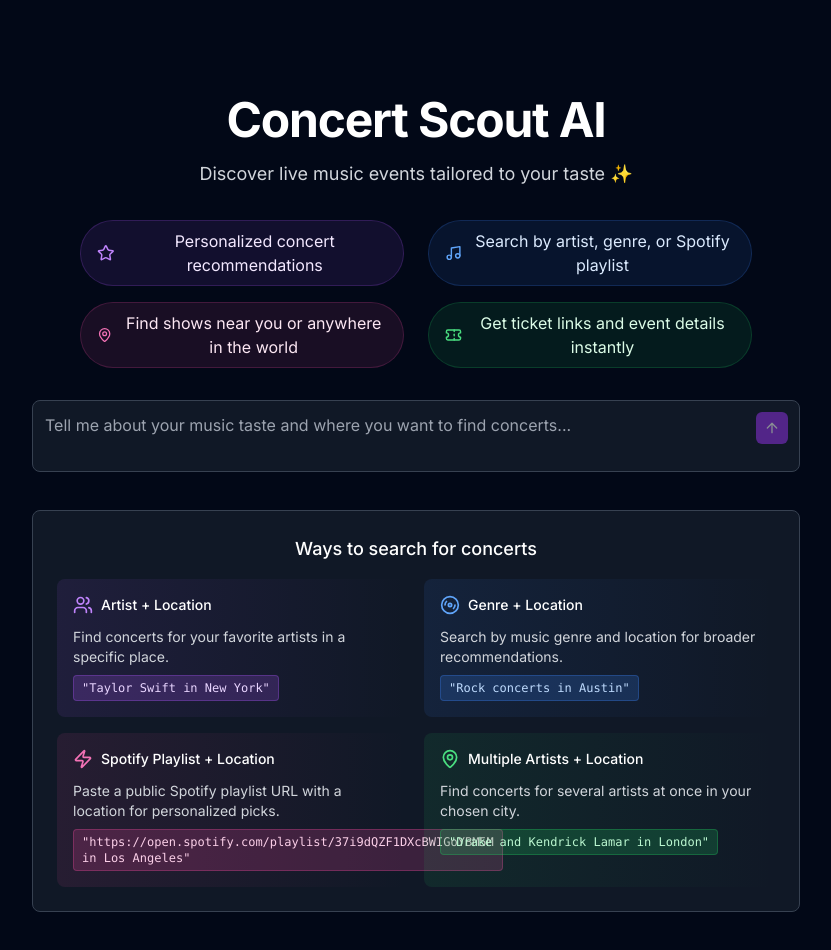
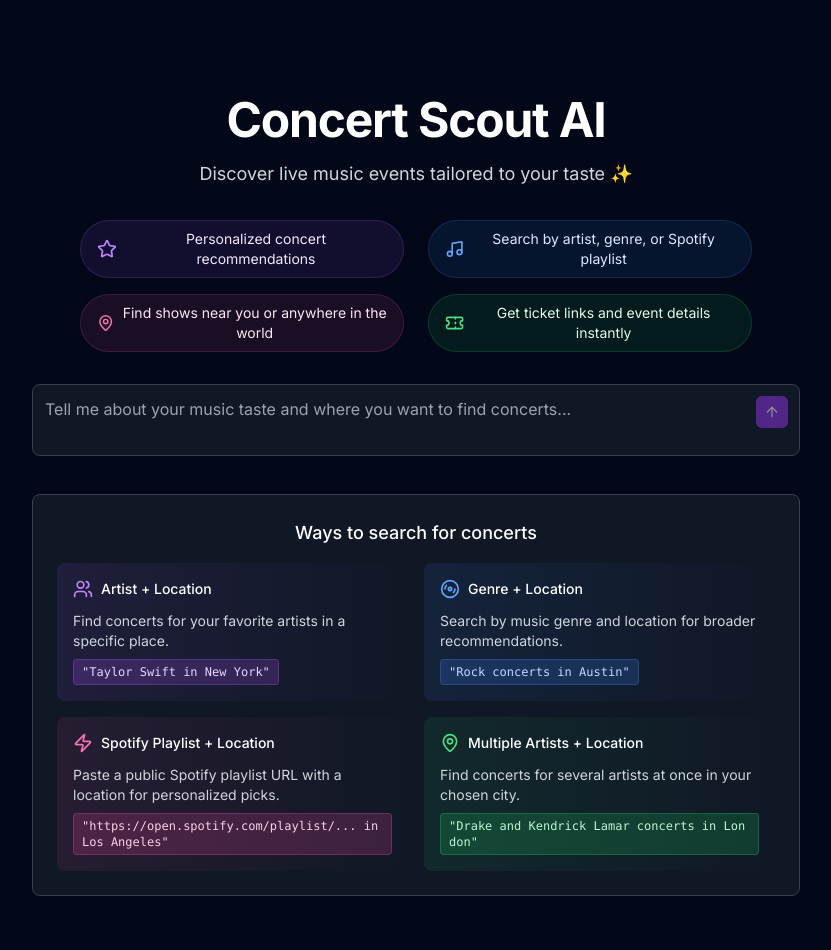
Before and after one commit to athervvidhate/ConcertScoutAI, a Next.js app in the folder frontend/: page / in a window 1280 px wide. Shown: the top 950 px of the page, without its empty margins (224-1055 px from the left). Built offline with nearby package versions, Linux system fonts and the light colour scheme.

Commit message:
fixed instructions wrapping

```diff
--- a/frontend/components/instructions.tsx
+++ b/frontend/components/instructions.tsx
@@ -11,19 +11,19 @@ export function Instructions({ type }: InstructionsProps) {
         <div className="grid grid-cols-1 sm:grid-cols-2 gap-x-6 gap-y-4 max-w-2xl mx-auto">
           <div className="flex items-center gap-2 bg-purple-500/10 border border-purple-500/20 rounded-full px-4 py-2">
             <Star className="h-5 w-5 text-purple-400" />
-            <span className="text-purple-100">Personalized concert recommendations</span>
+            <span className="text-purple-100 text-sm">Personalized concert recommendations</span>
           </div>
           <div className="flex items-center gap-2 bg-blue-500/10 border border-blue-500/20 rounded-full px-4 py-2">
             <Music className="h-5 w-5 text-blue-400" />
-            <span className="text-blue-100">Search by artist, genre, or Spotify playlist</span>
+            <span className="text-blue-100 text-sm">Search by artist, genre, or Spotify playlist</span>
           </div>
           <div className="flex items-center gap-2 bg-pink-500/10 border border-pink-500/20 rounded-full px-4 py-2">
             <MapPin className="h-5 w-5 text-pink-400" />
-            <span className="text-pink-100">Find shows near you or anywhere in the world</span>
+            <span className="text-pink-100 text-sm">Find shows near you or anywhere in the world</span>
           </div>
           <div className="flex items-center gap-2 bg-green-500/10 border border-green-500/20 rounded-full px-4 py-2">
             <Ticket className="h-5 w-5 text-green-400" />
-            <span className="text-green-100">Get ticket links and event details instantly</span>
+            <span className="text-green-100 text-sm">Get ticket links and event details instantly</span>
           </div>
         </div>
       </div>
@@ -41,7 +41,7 @@ export function Instructions({ type }: InstructionsProps) {
               <span className="font-medium text-white">Artist + Location</span>
             </div>
             <p className="text-gray-300">Find concerts for your favorite artists in a specific place.</p>
-            <span className="px-2 py-1 bg-purple-500/20 text-purple-200 rounded border border-purple-500/30 text-xs font-mono">"Taylor Swift in New York"</span>
+            <span className="px-2 py-1 bg-purple-500/20 text-purple-200 rounded border border-purple-500/30 text-xs font-mono break-all">"Taylor Swift in New York"</span>
           </div>
           <div className="flex flex-col items-start gap-2 p-4 rounded-lg bg-gradient-to-r from-blue-500/10 to-transparent hover:from-blue-500/20 transition-all duration-300">
             <div className="flex items-center gap-2 mb-1">
@@ -49,7 +49,7 @@ export function Instructions({ type }: InstructionsProps) {
               <span className="font-medium text-white">Genre + Location</span>
             </div>
             <p className="text-gray-300">Search by music genre and location for broader recommendations.</p>
-            <span className="px-2 py-1 bg-blue-500/20 text-blue-200 rounded border border-blue-500/30 text-xs font-mono">"Rock concerts in Austin"</span>
+            <span className="px-2 py-1 bg-blue-500/20 text-blue-200 rounded border border-blue-500/30 text-xs font-mono break-all">"Rock concerts in Austin"</span>
           </div>
           <div className="flex flex-col items-start gap-2 p-4 rounded-lg bg-gradient-to-r from-pink-500/10 to-transparent hover:from-pink-500/20 transition-all duration-300">
             <div className="flex items-center gap-2 mb-1">
@@ -57,7 +57,7 @@ export function Instructions({ type }: InstructionsProps) {
               <span className="font-medium text-white">Spotify Playlist + Location</span>
             </div>
             <p className="text-gray-300">Paste a public Spotify playlist URL with a location for personalized picks.</p>
-            <span className="px-2 py-1 bg-pink-500/20 text-pink-200 rounded border border-pink-500/30 text-xs font-mono">"https://open.spotify.com/playlist/37i9dQZF1DXcBWIGoYBM5M in Los Angeles"</span>
+            <span className="px-2 py-1 bg-pink-500/20 text-pink-200 rounded border border-pink-500/30 text-xs font-mono break-all max-w-full">"https://open.spotify.com/playlist/... in Los Angeles"</span>
           </div>
           <div className="flex flex-col items-start gap-2 p-4 rounded-lg bg-gradient-to-r from-green-500/10 to-transparent hover:from-green-500/20 transition-all duration-300">
             <div className="flex items-center gap-2 mb-1">
@@ -65,7 +65,7 @@ export function Instructions({ type }: InstructionsProps) {
               <span className="font-medium text-white">Multiple Artists + Location</span>
             </div>
             <p className="text-gray-300">Find concerts for several artists at once in your chosen city.</p>
-            <span className="px-2 py-1 bg-green-500/20 text-green-200 rounded border border-green-500/30 text-xs font-mono">"Drake and Kendrick Lamar in London"</span>
+            <span className="px-2 py-1 bg-green-500/20 text-green-200 rounded border border-green-500/30 text-xs font-mono break-all">"Drake and Kendrick Lamar concerts in London"</span>
           </div>
         </div>
       </div>
```
